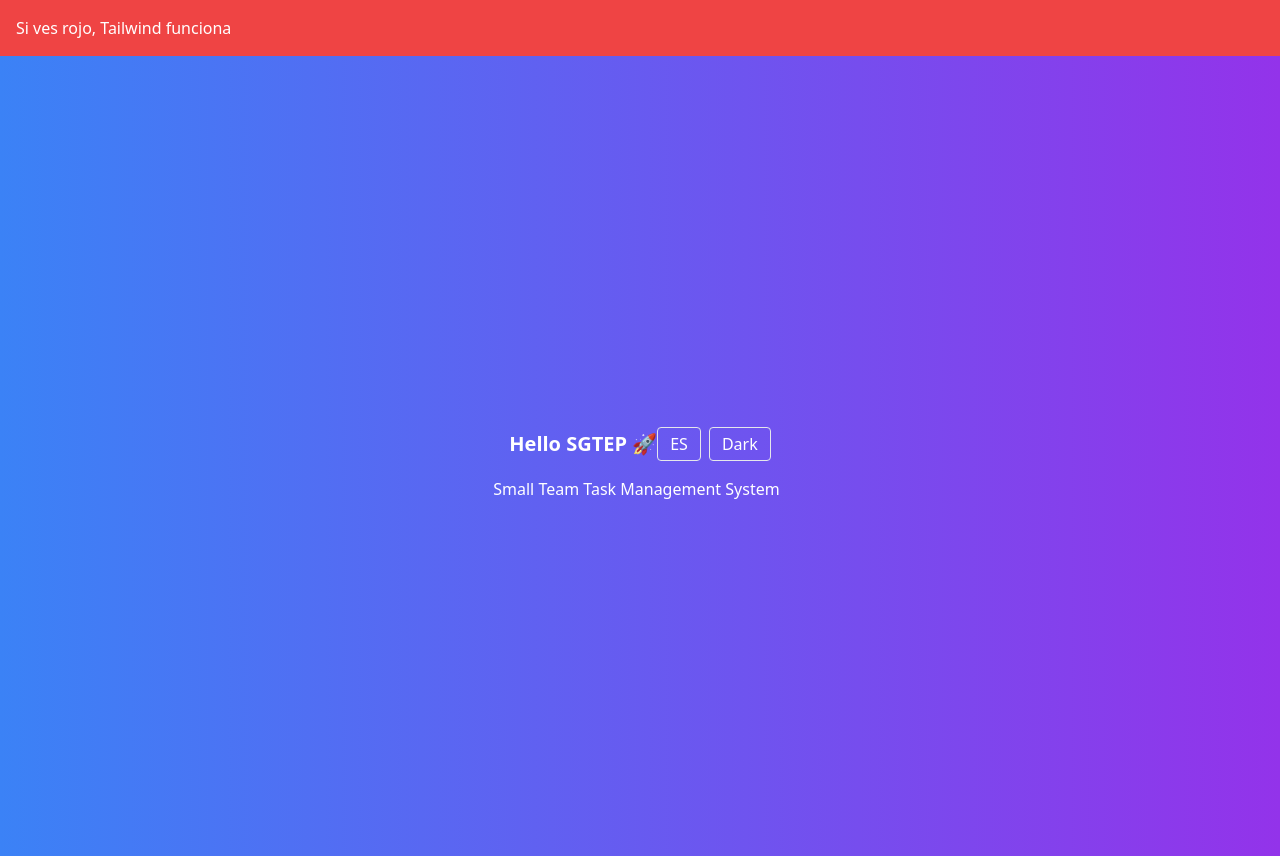
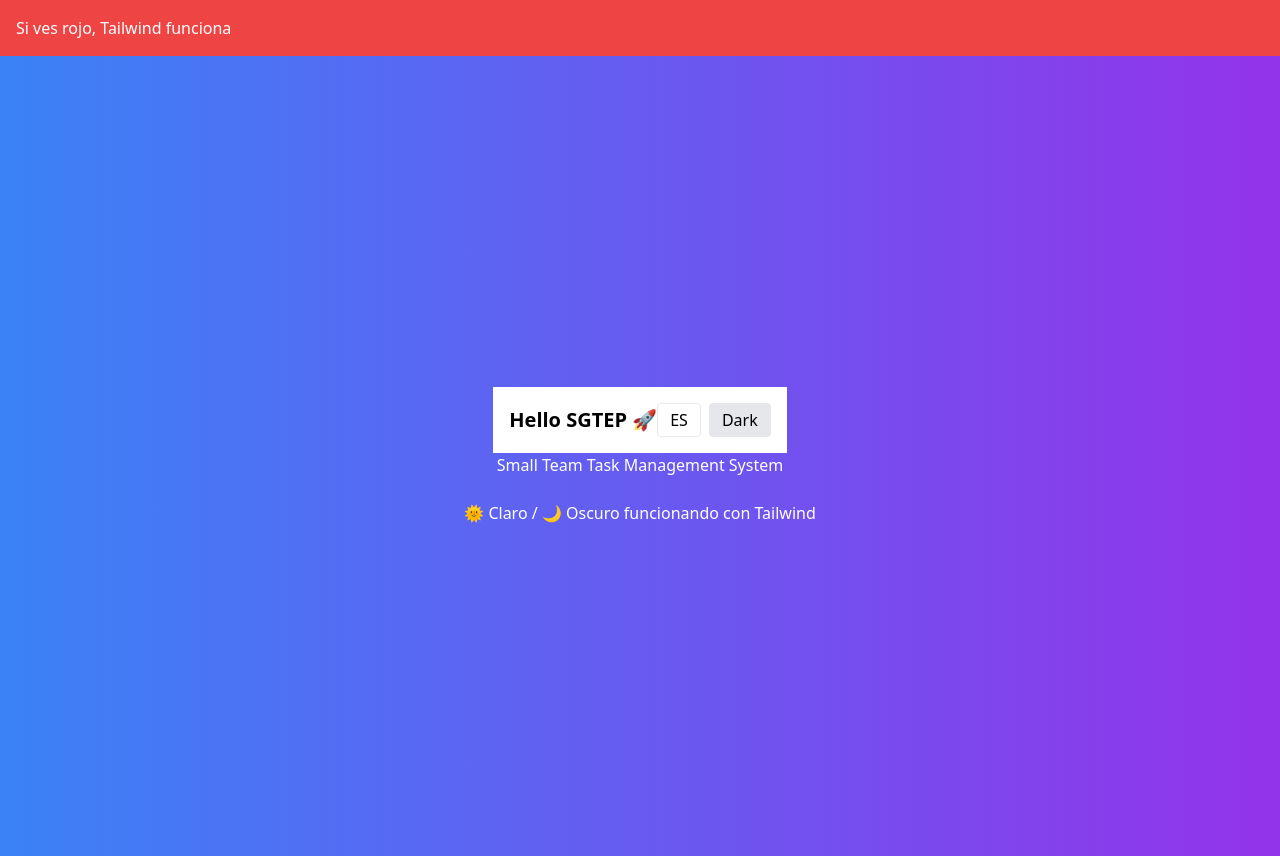
Before and after one commit to Kilopolo/SGTEP, a React (Vite) app in the folder FRONT/: page / in a window 1280 px wide. Built offline with nearby package versions, Linux system fonts and the light colour scheme.

Commit message:
Tema oscuro funcionando

```diff
--- a/FRONT/src/App.tsx
+++ b/FRONT/src/App.tsx
@@ -1,18 +1,20 @@
 import Header from "./components/Header";
 import { MyComponent } from "./components/MyComponent";
 import { GlobalProvider } from "./context/GlobalProvider";
+
 function App() {
   return (
     <GlobalProvider>
-      {" "}
       <div className="bg-red-500 text-white p-4">
         Si ves rojo, Tailwind funciona
       </div>
-      <div className="flex min-h-screen items-center justify-center bg-gradient-to-r from-blue-500 to-purple-600 text-white">
-        <div>
-          <Header />
-          <MyComponent />
-        </div>
+
+      <div className="flex min-h-screen flex-col items-center justify-center bg-gradient-to-r from-blue-500 to-purple-600 text-white dark:from-gray-900 dark:to-gray-700">
+        <Header />
+        <MyComponent />
+        <p className="mt-6">
+          🌞 Claro / 🌙 Oscuro funcionando con Tailwind
+        </p>
       </div>
     </GlobalProvider>
   );
--- a/FRONT/src/components/Header.tsx
+++ b/FRONT/src/components/Header.tsx
@@ -6,7 +6,7 @@ export default function Header() {
   const { t } = useTranslation();
 
   return (
-    <header className="p-4 flex justify-between items-center">
+    <header className="p-4 flex justify-between items-center bg-white text-black dark:bg-gray-900 dark:text-white">
       <h1 className="text-xl font-bold">{t("welcome")}</h1>
       <div className="space-x-2">
         <button
@@ -15,7 +15,10 @@ export default function Header() {
         >
           {language === "en" ? "ES" : "EN"}
         </button>
-        <button className="px-3 py-1 border rounded" onClick={toggleTheme}>
+        <button
+          className="px-3 py-1 border rounded bg-gray-200 dark:bg-gray-700"
+          onClick={toggleTheme}
+        >
           {theme === "light" ? "Dark" : "Light"}
         </button>
       </div>
```
